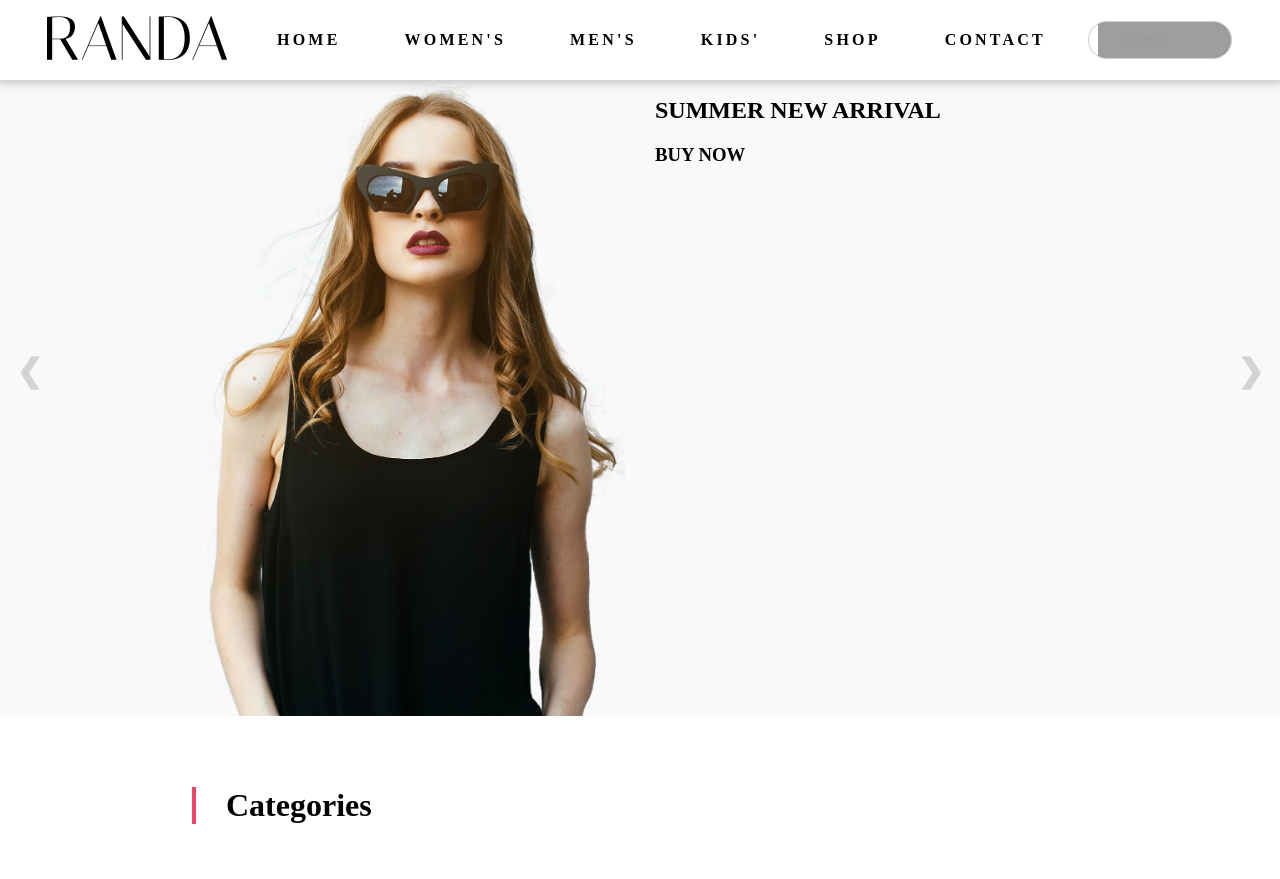
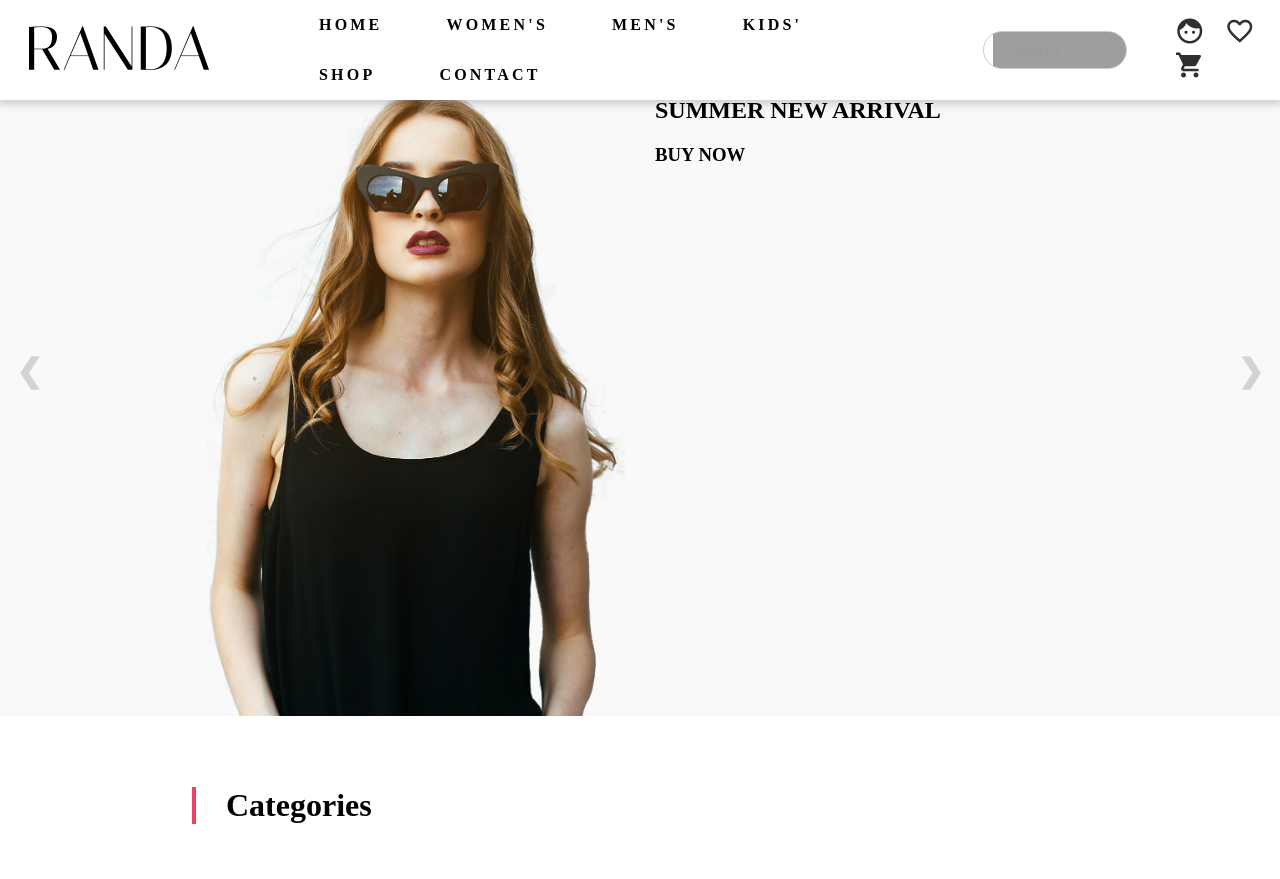
Before and after one commit to kazandaan/Fashion-Shop, a PHP site: page / in a window 1280 px wide. Shown: the top 879 px of the page. Run offline with PHP 8.4, Linux system fonts and the light colour scheme; some libraries are stand-ins or nearby versions; some web fonts are replaced; grey boxes are pictures that could not be loaded.

Commit message:
Initial commit

```diff
--- a/css/general.css
+++ b/css/general.css
@@ -1,6 +1,7 @@
 /* GENERAL */
 body {
   margin: 0;
+  padding: 0;
   font-family: 'Italiana', serif;
 
 }
@@ -18,7 +19,6 @@ footer {
 }
 
 .title-section {
-
     margin-bottom: 3rem;
 }
 
@@ -50,63 +50,54 @@ footer {
 
 /* END OF GENERAL */
 /* -------------------------------------------------------------------------------------------------------------------------- */
-/* PROMO BAR */
-.promo {
-  padding: 3px 0 3px 0;
-  background-color: black;
-  font-size: 0.8rem;
-  display:none;
-
+/* TITLE */
+.logo {
+  margin:5px 20px 5px 20px;
 }
 
-.promo p {
-  color: white;
-  text-align: center;
+.icon-group {
+  margin-left: 30px;
 }
 
-.promo p span {
-  position: relative;
-  left: 30%;
-}
-/* END OF PROMO BAR */
-/* -------------------------------------------------------------------------------------------------------------------------- */
-/* TITLE */
-.logo {
-
+.fixed {
+  position: fixed;
 }
 
-.navbar {
+header {
   position: fixed;
+  top:0;
+  width: 100%;
+   background: white;
+   z-index: 3;
+}
+
+.wrapHead {
+  display: flex;
+  -webkit-box-shadow: 0px 0px 9px 3px rgba(41, 41, 41, .25);
+  -moz-box-shadow: 0px 0px 9px 3px rgba(41, 41, 41, .25);
+  box-shadow: 0px 0px 9px 3px rgba(41, 41, 41, .25);
+  align-items:center;
+  overflow: hidden;
+}
+
+.nav {
   display: -webkit-box;
   display: -ms-flexbox;
   display: flex;
   -ms-flex-wrap: wrap;
   flex-wrap: wrap;
-  -webkit-box-align: center;
-  -ms-flex-align: center;
-  align-items: center;
-  -webkit-box-pack: justify;
-  -ms-flex-pack: justify;
-  justify-content: space-between;
-  padding: 0 3% 0 3%;
-  width:100%;
-  -webkit-box-shadow: 0px 0px 9px 3px rgba(41, 41, 41, .25);
-  -moz-box-shadow: 0px 0px 9px 3px rgba(41, 41, 41, .25);
-  box-shadow: 0px 0px 9px 3px rgba(41, 41, 41, .25);
   border-bottom: 3px solid none;
-  background-color: white;
-  height: 10%;
-  z-index: 1;
-  overflow: hidden;
+  margin-left: 50px;
+  margin-right: 50px;
 }
 
-#title .col{
+#carousel .col{
   width: 50%;
   padding-left: 15px;
   padding-right: 15px;
 }
 
-#title .row {
+#carousel .row {
   display: flex;
   flex-wrap: wrap;
   min-height: 600px;
--- a/index.html
+++ b/index.html
@@ -17,34 +17,36 @@
 </head>
 
 <body>
-  <section id="title">
-    <nav class="navbar">
+  <header id="title">
+          <div class="wrapHead" >
             <div>
               <img src="image/logo.png" alt="" class="logo" onclick="">
             </div>
+            <nav class="nav">
 
               <ul class="navbar-nav">
                 <li class="nav-item">
-          <a class="nav-link" href="index.html">HOME</a>
+                  <a class="scroll" href="index.html">HOME</a>
                 </li>
                 <li class="nav-item">
-          <a class="nav-link" href="#">WOMEN'S</a>
+                  <a class="scroll" href="#">WOMEN'S</a>
                 </li>
                 <li class="nav-item">
-          <a class="nav-link" href="#">MEN'S</a>
+                  <a class="scroll" href="#">MEN'S</a>
                 </li>
                 <li class="nav-item">
-          <a class="nav-link" href="#">KIDS'</a>
+                  <a class="scroll" href="#">KIDS'</a>
                 </li>
                 <li class="nav-item">
-          <a class="nav-link" href="#">SHOP</a>
+                  <a class="scroll" href="#">SHOP</a>
                 </li>
                 <li class="nav-item">
-          <a class="nav-link" href="#">CONTACT</a>
+                  <a class="scroll" href="#">CONTACT</a>
                 </li>
               </ul>
+            </nav>
 
-      <form class="search-box">
+            <form class="search-box" method="post">
               <input id="search-box" type="search" placeholder="Search">
             </form>
 
@@ -53,8 +55,12 @@
               <span class="material-icons"><a href="favourites.html" title="My Favourites">favorite_border</a></span>
               <span class="material-icons"><a href="cart.html" title="My Cart">shopping_cart</a></span>
             </div>
-    </nav>
+          </div>
 
+
+  </header>
+
+  <section id="carousel">
     <div class="slideshow-container ">
       <div class="container-fluid">
         <div class="mySlides fade">
@@ -75,8 +81,6 @@
 
       </div>
     </div>
-
-
   </section>
 
 
--- a/js/carousel.js
+++ b/js/carousel.js
@@ -28,3 +28,32 @@ function showSlides(n) {
   slides[slideIndex - 1].style.display = "block";
   dots[slideIndex - 1].className += " active";
 }
+
+//In testing phase, ignore this
+$(document).ready(function(){
+  var docEl = $(document),
+      headerEl = $('header'),
+      headerWrapEl = $('.wrapHead'),
+      navEl = $('nav'),
+      linkScroll = $('.scroll');
+
+  docEl.on('scroll', function(){
+    if ( docEl.scrollTop() > 60 ){
+      headerEl.addClass('fixed');
+      headerWrapEl.addClass('fixed');
+      navEl.addClass('fixed');
+    }
+    else {
+      headerEl.removeClass('fixed');
+      headerWrapEl.removeClass('fixed');
+      navEl.removeClass('fixed');
+    }
+  });
+
+  // linkScroll.click(function(e){
+  //     e.preventDefault();
+  //     $('body, html').animate({
+  //        scrollTop: $(this.hash).offset().top
+  //     }, 500);
+  //  });
+});
```
Also changed, not shown: account.html (+13 -8 lines). Lines whose indentation alone changed are shown as unchanged.
